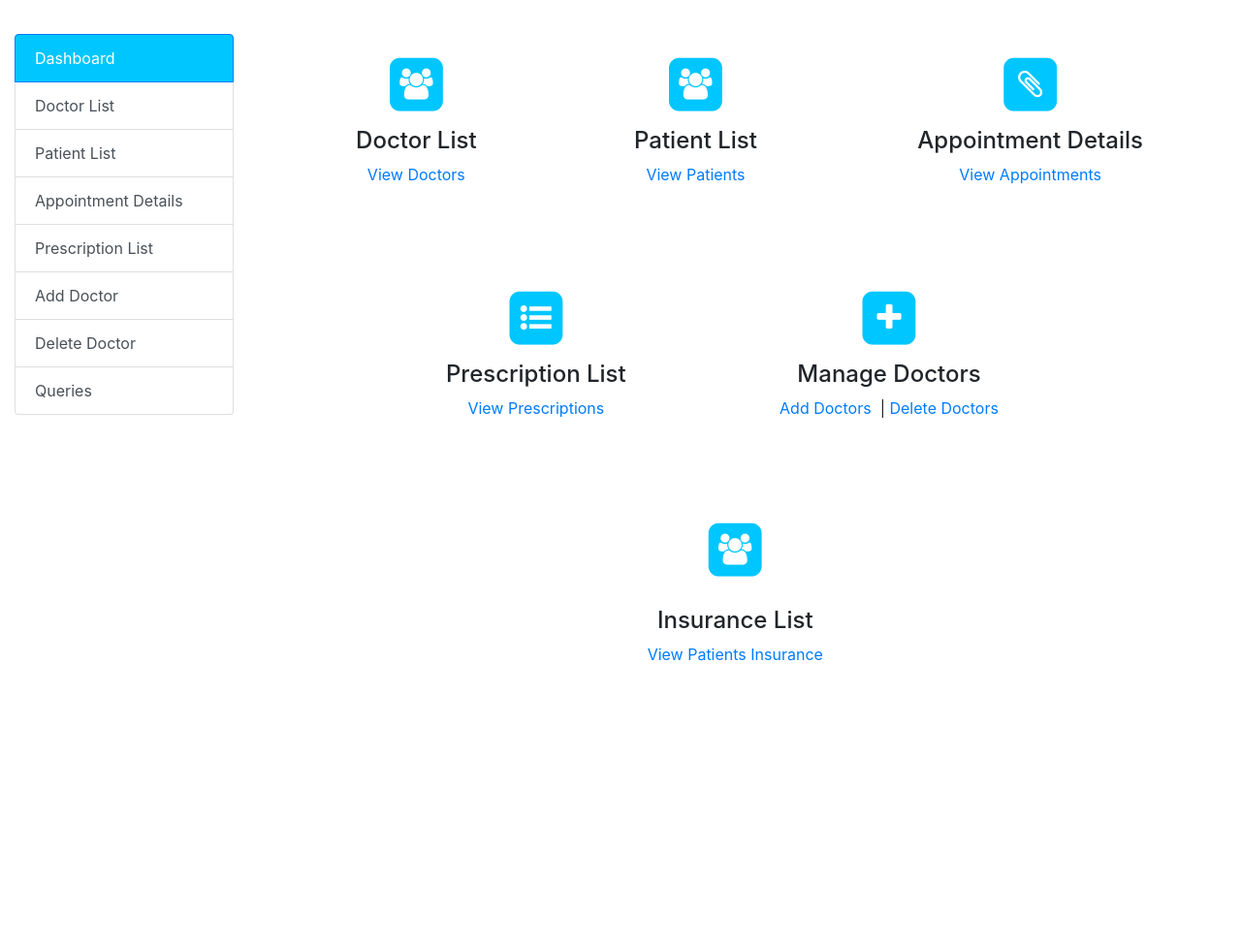
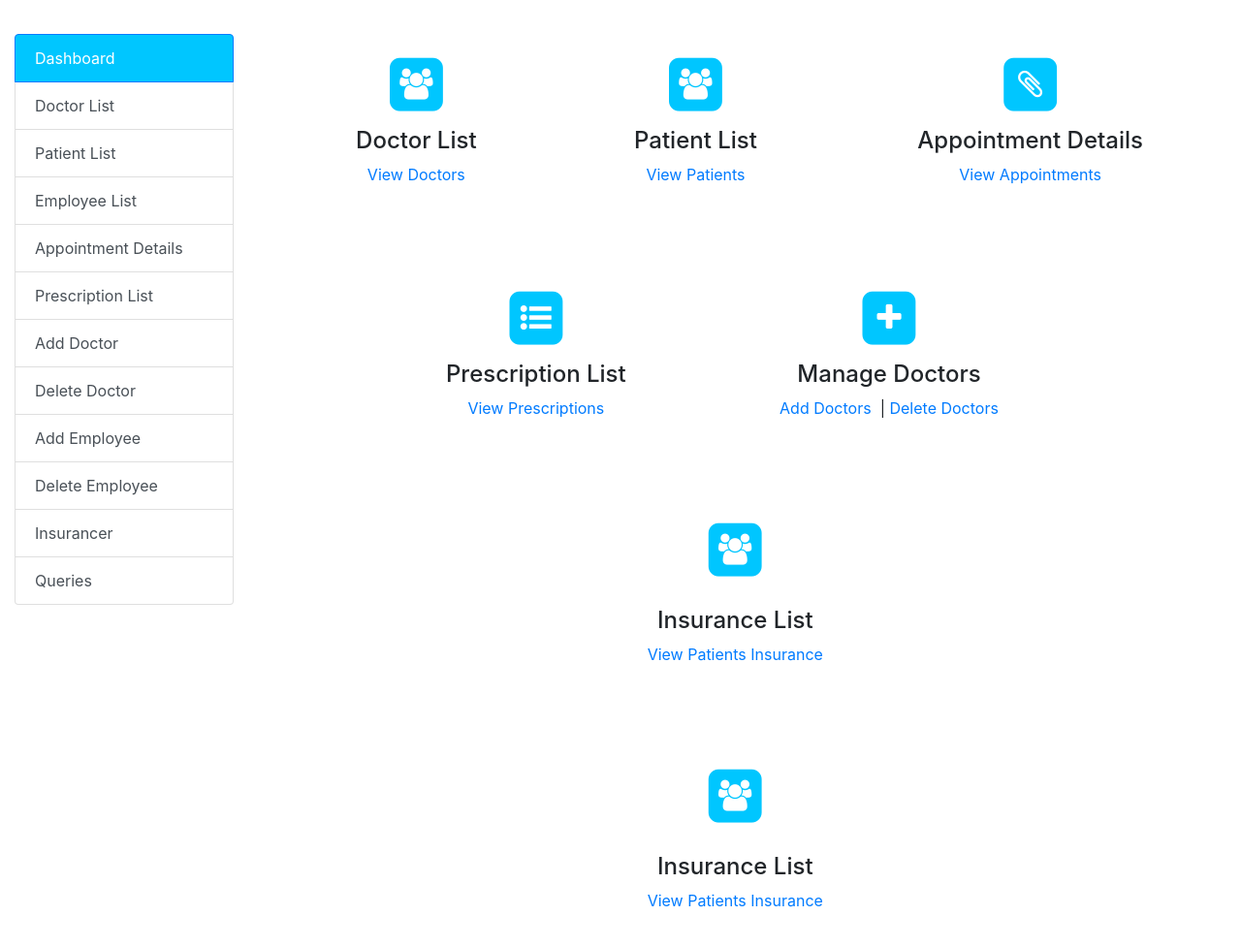
Before and after one commit to Pratibhapa/eHealthCare, a PHP site: page /admin-panel1.php in a window 1280 px wide. Shown: the part 165-1142 px from the top of the page at 97% size. Before the commit the page ends 847 px from the top, so only its background shows below. Run offline with PHP 8.4, Linux system fonts and the light colour scheme; data comes from the database, SQL or seed files in the repository; some libraries are stand-ins or nearby versions.

Commit message:
Admin-Panel dashboard

```diff
--- a/admin-panel1.php
+++ b/admin-panel1.php
@@ -134,10 +134,14 @@ if(isset($_POST['docsub1']))
       <a class="list-group-item list-group-item-action active" id="list-dash-list" data-toggle="list" href="#list-dash" role="tab" aria-controls="home">Dashboard</a>
       <a class="list-group-item list-group-item-action" href="#list-doc" id="list-doc-list"  role="tab"    aria-controls="home" data-toggle="list">Doctor List</a>
       <a class="list-group-item list-group-item-action" href="#list-pat" id="list-pat-list"  role="tab" data-toggle="list" aria-controls="home">Patient List</a>
+      <a class="list-group-item list-group-item-action" href="#list-settings1" id="list-ddoc-list"  role="tab" data-toggle="list" aria-controls="home">Employee List</a>
       <a class="list-group-item list-group-item-action" href="#list-app" id="list-app-list"  role="tab" data-toggle="list" aria-controls="home">Appointment Details</a>
       <a class="list-group-item list-group-item-action" href="#list-pres" id="list-pres-list"  role="tab" data-toggle="list" aria-controls="home">Prescription List</a>
       <a class="list-group-item list-group-item-action" href="#list-settings" id="list-adoc-list"  role="tab" data-toggle="list" aria-controls="home">Add Doctor</a>
       <a class="list-group-item list-group-item-action" href="#list-settings1" id="list-ddoc-list"  role="tab" data-toggle="list" aria-controls="home">Delete Doctor</a>
+      <a class="list-group-item list-group-item-action" href="#list-settings1" id="list-ddoc-list"  role="tab" data-toggle="list" aria-controls="home">Add Employee</a>
+      <a class="list-group-item list-group-item-action" href="#list-settings1" id="list-ddoc-list"  role="tab" data-toggle="list" aria-controls="home">Delete Employee </a>
+      <a class="list-group-item list-group-item-action" href="#list-settings1" id="list-ddoc-list"  role="tab" data-toggle="list" aria-controls="home">Insurancer</a>
       <a class="list-group-item list-group-item-action" href="#list-mes" id="list-mes-list"  role="tab" data-toggle="list" aria-controls="home">Queries</a>
 
     </div><br>
@@ -236,6 +240,21 @@ if(isset($_POST['docsub1']))
                 </div>
                 </div>
 
+
+                <div class="col-sm-8" style="left: 18%;margin-top: 5%">
+                  <div class="panel panel-white no-radius text-center">
+                    <div class="panel-body" >
+                      <span class="fa-stack fa-2x"> <i class="fa fa-square fa-stack-2x text-primary"></i> <i class="fa fa-users fa-stack-1x fa-inverse"></i> </span>
+                      <h4 class="StepTitle" style="margin-top: 5%;">Insurance List</h4>
+
+                      <p class="cl-effect-1">
+                        <a href="#app-hist" onclick="clickDiv('#list-pat-list')">
+                          View Patients Insurance
+                        </a>
+                      </p>
+                    </div>
+                  </div>
+                </div>
 
                 <div class="col-sm-8" style="left: 18%;margin-top: 5%">
                   <div class="panel panel-white no-radius text-center">
--- a/style1.css
+++ b/style1.css
@@ -103,3 +103,8 @@ footer{
     background-color: #00c6ff;
     text-decoration-color: #fff;
 }
+
+.whyus_item img {
+    width: 88px;
+    height: 80px;
+  }
```
Also changed, not shown: services.html (+19 -32 lines), img/dummy/img-10.png (added), img/dummy/img-11.png (added), img/dummy/us.jpg (added).
